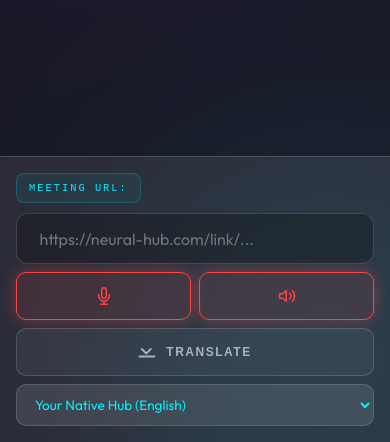
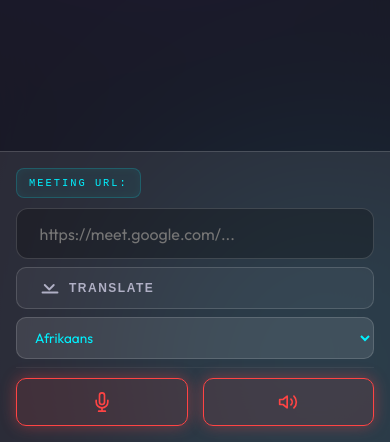
Before and after one commit to Tgilagab/neural-chat-hub, a plain HTML site: page index.html in a window 390 px wide. Shown: the part 402-844 px from the top of the page. Drawn offline with Linux system fonts and the light colour scheme.

Commit message:
Restructure input area to tiered layout

```diff
--- a/css/chat.css
+++ b/css/chat.css
@@ -139,6 +139,14 @@
     display: flex;
     align-items: center;
     gap: 12px;
+}
+
+.status-controls {
+    display: flex;
+    justify-content: center;
+    gap: 20px;
+    padding-top: 8px;
+    border-top: 1px solid rgba(255, 255, 255, 0.05);
 }
 
 .neural-select {
@@ -350,10 +358,13 @@
         font-size: 0.65rem;
     }
 
+    .status-controls {
+        gap: 15px;
+        padding-top: 10px;
+    }
+
     button.send-btn {
-        width: 100%;
-        justify-content: center;
-        height: 48px;
+        flex: 1; /* Allow to share space with dropdown if needed, or full-width */
     }
 }
 
--- a/index.html
+++ b/index.html
@@ -35,26 +35,27 @@
             </div>
             <div class="chat-input-area">
                 <div class="input-row">
-                    <label class="meeting-label">Meeting URL:</label>
-                    <input type="text" id="chatInput" placeholder="https://neural-hub.com/link/..." aria-label="Meeting URL">
+                    <div class="meeting-label">Meeting URL:</div>
+                    <input type="text" id="chatInput" placeholder="https://meet.google.com/..." aria-label="Meeting URL">
                 </div>
 
                 <div class="control-row">
                     <select class="neural-select" id="languageSelect">
-                        <option value="en">Your Native Hub (English)</option>
+                        <!-- Options populated by JS -->
                     </select>
-
-                    <button class="icon-btn" id="micBtn" title="Microphone">
-                        <svg width="18" height="18" viewBox="0 0 24 24" fill="none" stroke="currentColor" stroke-width="2" stroke-linecap="round" stroke-linejoin="round"><path d="M12 1a3 3 0 0 0-3 3v8a3 3 0 0 0 6 0V4a3 3 0 0 0-3-3z"></path><path d="M19 10v2a7 7 0 0 1-14 0v-2"></path><line x1="12" y1="19" x2="12" y2="23"></line><line x1="8" y1="23" x2="16" y2="23"></line></svg>
-                    </button>
-
-                    <button class="icon-btn" id="speakerBtn" title="Speaker">
-                        <svg width="18" height="18" viewBox="0 0 24 24" fill="none" stroke="currentColor" stroke-width="2" stroke-linecap="round" stroke-linejoin="round"><polygon points="11 5 6 9 2 9 2 15 6 15 11 19 11 5"></polygon><path d="M19.07 4.93a10 10 0 0 1 0 14.14M15.54 8.46a5 5 0 0 1 0 7.07"></path></svg>
-                    </button>
 
                     <button class="send-btn" id="sendBtn">
                         <svg width="18" height="18" viewBox="0 0 24 24" fill="none" stroke="currentColor" stroke-width="2.5" stroke-linecap="round" stroke-linejoin="round"><path d="M5 8l6 6 6-6"></path><path d="M2 18h20"></path></svg>
                         Translate
+                    </button>
+                </div>
+
+                <div class="status-controls">
+                    <button class="icon-btn" id="micBtn">
+                        <svg width="20" height="20" viewBox="0 0 24 24" fill="none" stroke="currentColor" stroke-width="2" stroke-linecap="round" stroke-linejoin="round"><path d="M12 1a3 3 0 0 0-3 3v8a3 3 0 0 0 6 0V4a3 3 0 0 0-3-3z"></path><path d="M19 10v2a7 7 0 0 1-14 0v-2"></path><line x1="12" y1="19" x2="12" y2="23"></line><line x1="8" y1="23" x2="16" y2="23"></line></svg>
+                    </button>
+                    <button class="icon-btn" id="speakerBtn">
+                        <svg width="20" height="20" viewBox="0 0 24 24" fill="none" stroke="currentColor" stroke-width="2" stroke-linecap="round" stroke-linejoin="round"><polygon points="11 5 6 9 2 9 2 15 6 15 11 19 11 5"></polygon><path d="M19.07 4.93a10 10 0 0 1 0 14.14M15.54 8.46a5 5 0 0 1 0 7.07"></path></svg>
                     </button>
                 </div>
             </div>
```
